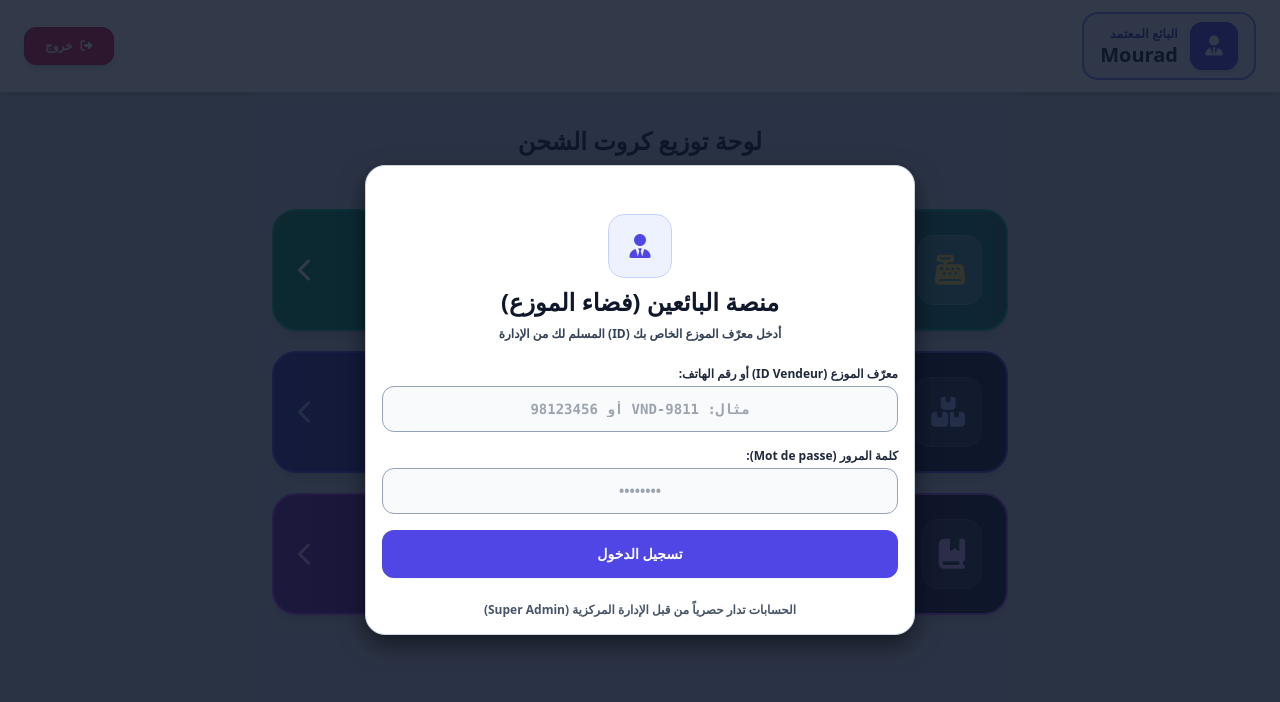
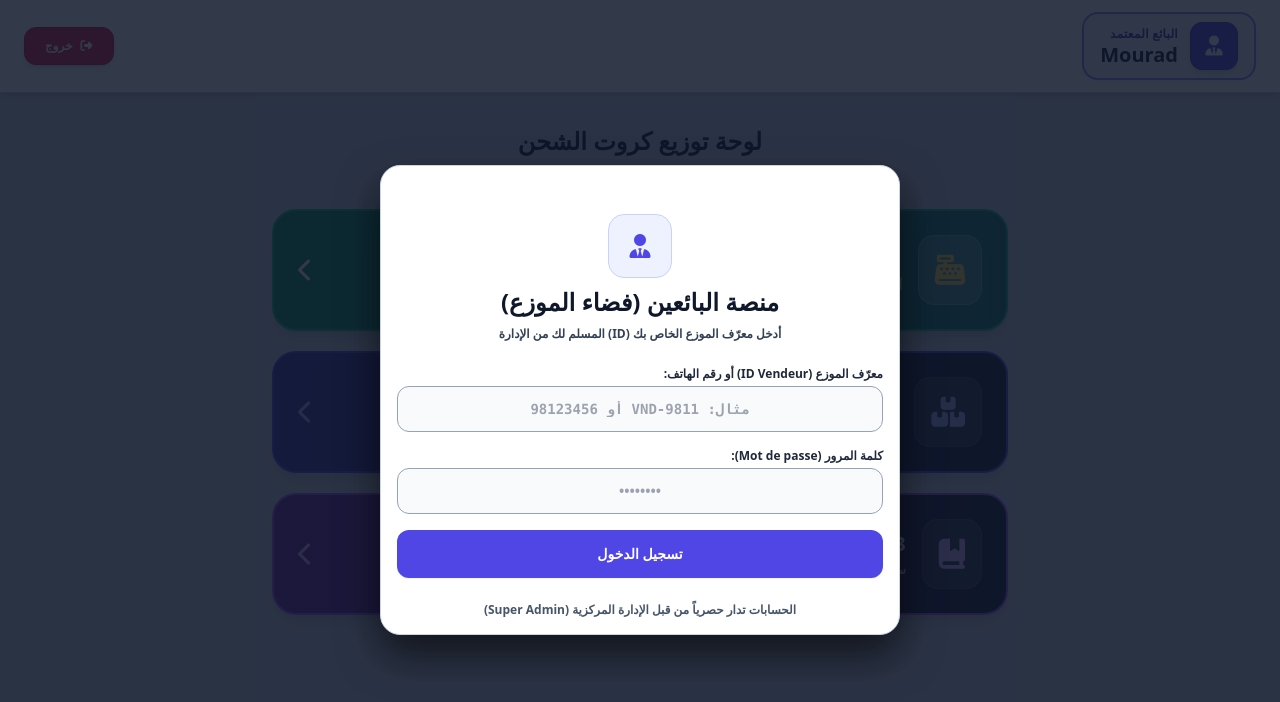
Before and after one commit to amoilebien28-crypto/tunisia-recharge-posv, a plain HTML site: page index.html in a window 1280 px wide. Drawn offline with nearby package versions, Linux system fonts and the light colour scheme.

Commit message:
Update index.html

```diff
--- a/index.html
+++ b/index.html
@@ -35,7 +35,6 @@
             font-weight: 600 !important;
         }
 
-        /* تخشان الخطوط في كامل التطبيق لتكون واضحة وجلية */
         button, label, span, p, a, th, td, input, select {
             font-weight: 700 !important;
         }
@@ -45,7 +44,7 @@
             display: none !important;
         }
 
-        /* الخلفية السوداء الشفافة لكل النوافذ */
+        /* الطبقة الخلفية للنوافذ مع أعلى z-index لضمان عدم اختفائها وراء الواجهة */
         .admin-window,
         #authScreen,
         #systemNotificationModal,
@@ -57,7 +56,7 @@
         #clientDetailHistoryModal,
         #historyOrderDetailModal,
         #orderDetailModal {
-            display: none;
+            display: none !important;
             position: fixed !important;
             top: 0 !important;
             left: 0 !important;
@@ -66,13 +65,13 @@
             width: 100vw !important;
             height: 100vh !important;
             background-color: rgba(15, 23, 42, 0.85) !important;
-            z-index: 9999 !important;
+            z-index: 2147483647 !important; /* أعلى قيمة ممكنة لضمان الظهور في المقدمة المطلقة */
             overflow-y: auto !important;
             padding: 10px !important;
             box-sizing: border-box !important;
         }
 
-        /* إظهار النافذة في المنتصف بطريقة صحيحة وعريضة */
+        /* إظهار النافذة في المنتصف فوق كل العناصر عند عدم وجود hidden */
         .admin-window:not(.hidden),
         #authScreen:not(.hidden),
         #systemNotificationModal:not(.hidden),
@@ -89,7 +88,7 @@
             justify-content: center !important;
         }
 
-        /* الصندوق الأبيض الداخلي للنافذة - العرض أصبح 94% لكي يملأ الشاشة ببحبوحة وبدون انضغاط */
+        /* الصندوق الأبيض الداخلي للنافذة */
         .admin-window > div,
         #authScreen > div,
         #payCreditModal > div,
@@ -103,16 +102,16 @@
             background-color: #ffffff !important;
             border-radius: 20px !important;
             width: 94% !important;
-            max-width: 550px !important;
+            max-width: 520px !important;
             max-height: 88vh !important;
             overflow-y: auto !important;
             padding: 16px !important;
             box-sizing: border-box !important;
-            box-shadow: 0 10px 25px rgba(0,0,0,0.5) !important;
+            box-shadow: 0 20px 40px rgba(0,0,0,0.6) !important;
+            z-index: 2147483647 !important;
             margin: auto !important;
         }
 
-        /* نافذة التنبيهات الصغيرة في المنتصف */
         #systemNotificationModal > div {
             width: 85% !important;
             max-width: 340px !important;
@@ -125,7 +124,7 @@
 <body class="bg-slate-300 min-h-screen font-sans pb-12 text-slate-900">
 
     <!-- شاشة تسجيل الدخول للبائع بالمعرف أو الهاتف -->
-    <div id="authScreen" class="fixed inset-0 z-50">
+    <div id="authScreen" class="fixed inset-0">
         <div class="bg-white p-6 rounded-3xl shadow-2xl space-y-6 border border-slate-300">
             <div class="text-center space-y-2 mt-8">
                 <div class="bg-indigo-50 w-16 h-16 rounded-2xl flex items-center justify-center mx-auto text-indigo-600 text-2xl font-bold border border-indigo-200">
@@ -1746,7 +1745,7 @@
                 `;
             });
             const statsTable = document.getElementById('salesStatsTableBody');
-            if (statsTable) statsTable.innerHTML = statsHtml || '<tr><td colspan="3" class="text-center text-slate-500 py-4 font-bold">لا توجد مبيعات مؤكدة للتجار بعد.</td></tr>';
+            if (statsTable) statsTable.innerHTML = statsHtml || '<tr><td colspan="3" class="text-center text-slate-500 py-4 font-bold">لا توجد إحصائيات مبيعات بعد.</td></tr>';
 
             let stockHtml = '';
             let totalStockFinancialValue = 0;
```
